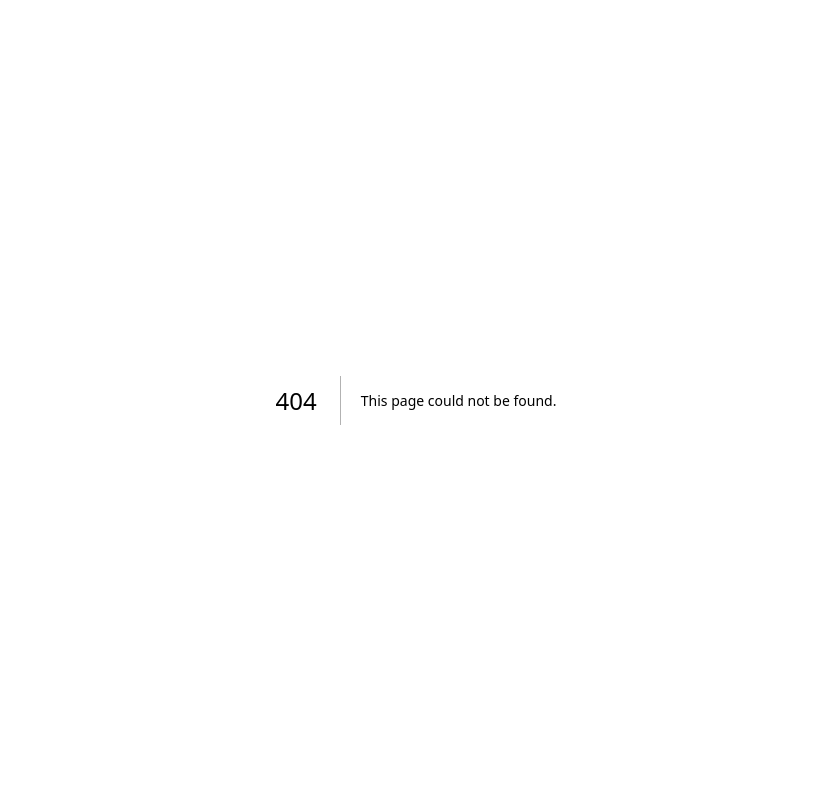
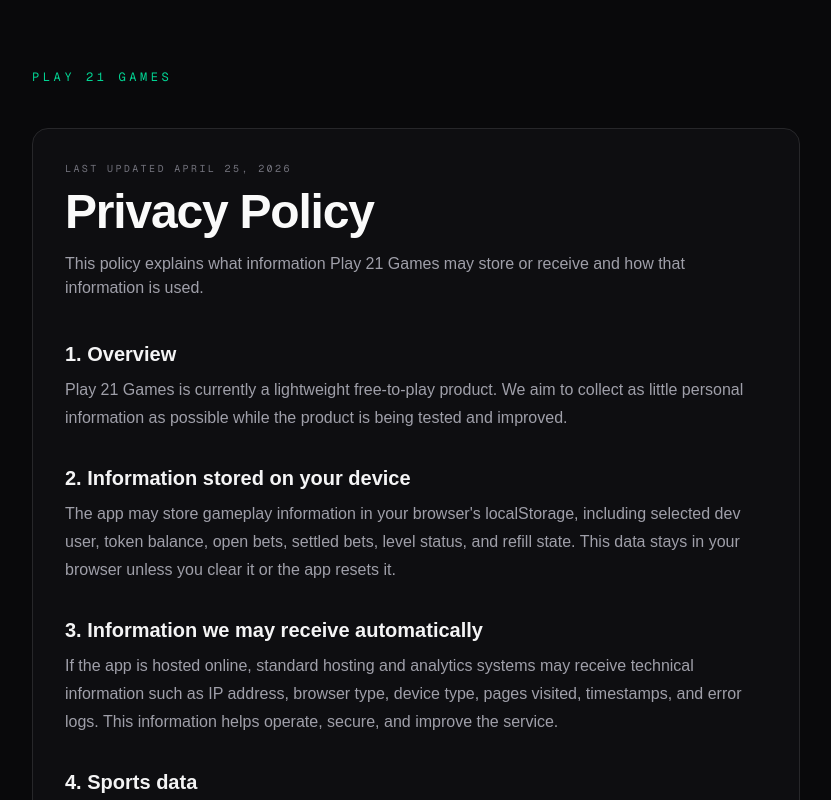
Before and after one commit to jchouse112/21Games, a Next.js app in the folder apps/web/: page /privacy in a window 1280 px wide. Before the commit this address had no page. Shown: the top 800 px of the page, without its empty margins (224-1055 px from the left). Built offline with nearby package versions, Linux system fonts and the light colour scheme.

Commit message:
add privacy

```diff
--- a/apps/web/src/app/page.tsx
+++ b/apps/web/src/app/page.tsx
@@ -178,7 +178,7 @@
         </div>
       </section>
 
-      <section className="border-t border-zinc-800 px-6 py-24">
+      <section id="faq" className="border-t border-zinc-800 px-6 py-24">
         <div className="mx-auto max-w-6xl">
           <h2 className="text-center text-4xl font-semibold tracking-tight sm:text-5xl">The lineup</h2>
           <p className="mx-auto mt-4 max-w-xl text-center text-zinc-400">Five sports. One target. 21.</p>
@@ -260,7 +260,7 @@
           </div>
           <div className="flex gap-6 text-xs text-zinc-400">
             <Link href="/about" className="hover:text-zinc-200">About</Link>
-            <Link href="/faq" className="hover:text-zinc-200">FAQ</Link>
+            <Link href="/#faq" className="hover:text-zinc-200">FAQ</Link>
             <Link href="/terms" className="hover:text-zinc-200">Terms &amp; Conditions</Link>
             <Link href="/privacy" className="hover:text-zinc-200">Privacy</Link>
           </div>
--- /dev/null
+++ b/apps/web/src/app/privacy/page.tsx
@@ -0,0 +1,98 @@
+import Link from "next/link";
+import type { Metadata } from "next";
+
+export const metadata: Metadata = {
+  title: "Privacy Policy — Play 21 Games",
+  description:
+    "Privacy policy for Play 21 Games, a free-to-play sports skill game using play tokens only.",
+};
+
+const UPDATED_AT = "April 25, 2026";
+
+const SECTIONS = [
+  {
+    title: "1. Overview",
+    body: "Play 21 Games is currently a lightweight free-to-play product. We aim to collect as little personal information as possible while the product is being tested and improved.",
+  },
+  {
+    title: "2. Information stored on your device",
+    body: "The app may store gameplay information in your browser's localStorage, including selected dev user, token balance, open bets, settled bets, level status, and refill state. This data stays in your browser unless you clear it or the app resets it.",
+  },
+  {
+    title: "3. Information we may receive automatically",
+    body: "If the app is hosted online, standard hosting and analytics systems may receive technical information such as IP address, browser type, device type, pages visited, timestamps, and error logs. This information helps operate, secure, and improve the service.",
+  },
+  {
+    title: "4. Sports data",
+    body: "The app uses third-party sports schedules, scores, and game information. Requests to those services may be made by our app or hosting infrastructure to display slates and results.",
+  },
+  {
+    title: "5. No payment information",
+    body: "Play 21 Games does not process deposits, withdrawals, purchases, paid token top-ups, or real-money wagers. We do not ask for or store payment card information for the core game.",
+  },
+  {
+    title: "6. How information is used",
+    body: "Information is used to run the game, remember your local gameplay state, display open and settled bets, troubleshoot issues, improve product design, prevent abuse, and keep the service reliable.",
+  },
+  {
+    title: "7. Sharing",
+    body: "We do not sell personal information. We may share limited technical information with service providers that help host, secure, monitor, or operate the app, or when required to comply with law or protect the product.",
+  },
+  {
+    title: "8. Data controls",
+    body: "Because gameplay state is currently stored locally, you can clear it by clearing site data in your browser. During testing, we may also reset token balances, bets, or other local gameplay data.",
+  },
+  {
+    title: "9. Children's privacy",
+    body: "Play 21 Games is intended for users who are at least 18 years old. It is not intended for children, and we do not knowingly collect information from children.",
+  },
+  {
+    title: "10. Changes to this policy",
+    body: "We may update this Privacy Policy as the product changes. Continued use of Play 21 Games after updates means you accept the revised policy.",
+  },
+];
+
+export default function PrivacyPage() {
+  return (
+    <main className="min-h-screen bg-zinc-950 px-6 py-16 text-zinc-50">
+      <div className="mx-auto max-w-3xl">
+        <Link
+          href="/"
+          className="font-mono text-xs uppercase tracking-[0.3em] text-emerald-400 transition hover:text-emerald-300"
+        >
+          Play 21 Games
+        </Link>
+
+        <div className="mt-10 rounded-2xl border border-zinc-800 bg-zinc-900/40 p-8">
+          <p className="font-mono text-[10px] uppercase tracking-[0.24em] text-zinc-500">
+            Last updated {UPDATED_AT}
+          </p>
+          <h1 className="mt-3 text-4xl font-semibold tracking-tight sm:text-5xl">
+            Privacy Policy
+          </h1>
+          <p className="mt-4 text-zinc-400">
+            This policy explains what information Play 21 Games may store or receive and how that information is used.
+          </p>
+
+          <div className="mt-10 space-y-8">
+            {SECTIONS.map((section) => (
+              <section key={section.title}>
+                <h2 className="text-xl font-semibold text-zinc-100">
+                  {section.title}
+                </h2>
+                <p className="mt-2 leading-7 text-zinc-400">{section.body}</p>
+              </section>
+            ))}
+          </div>
+        </div>
+
+        <div className="mt-8 flex flex-wrap items-center justify-between gap-4 text-sm text-zinc-500">
+          <p>Free to play. Tokens only. No payment information required.</p>
+          <Link href="/" className="text-zinc-300 transition hover:text-zinc-50">
+            Back home
+          </Link>
+        </div>
+      </div>
+    </main>
+  );
+}
```
